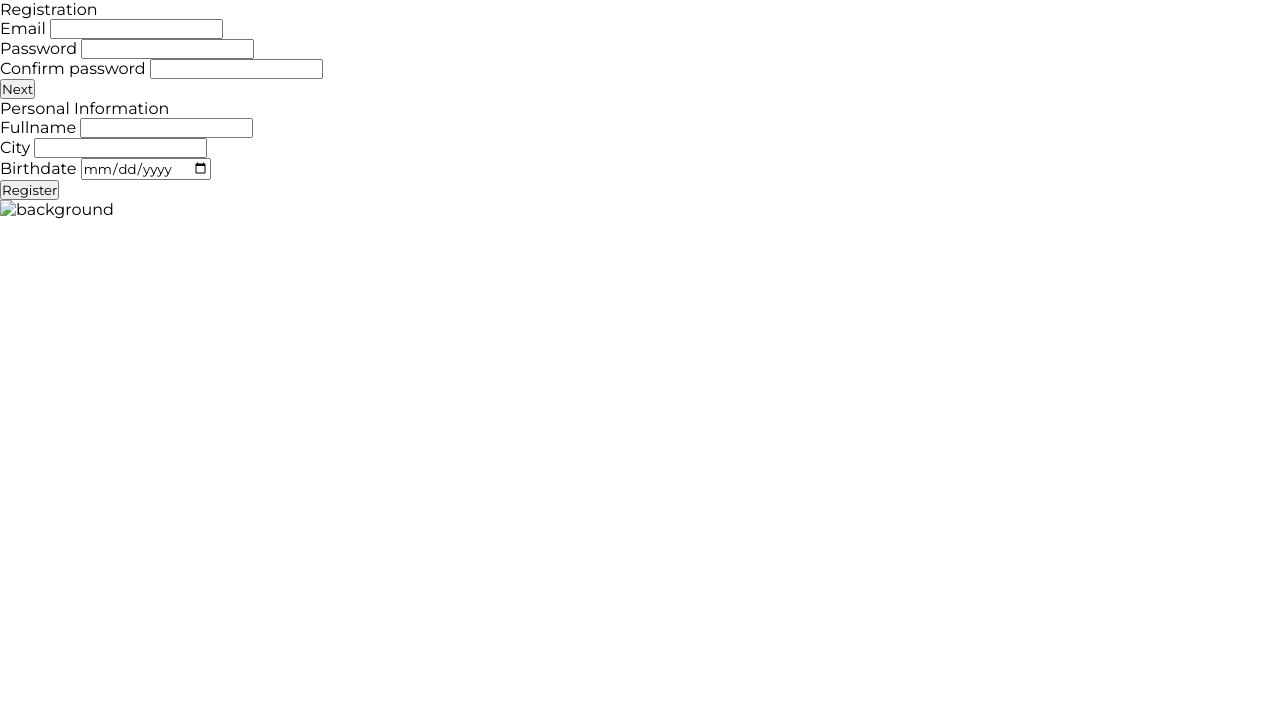
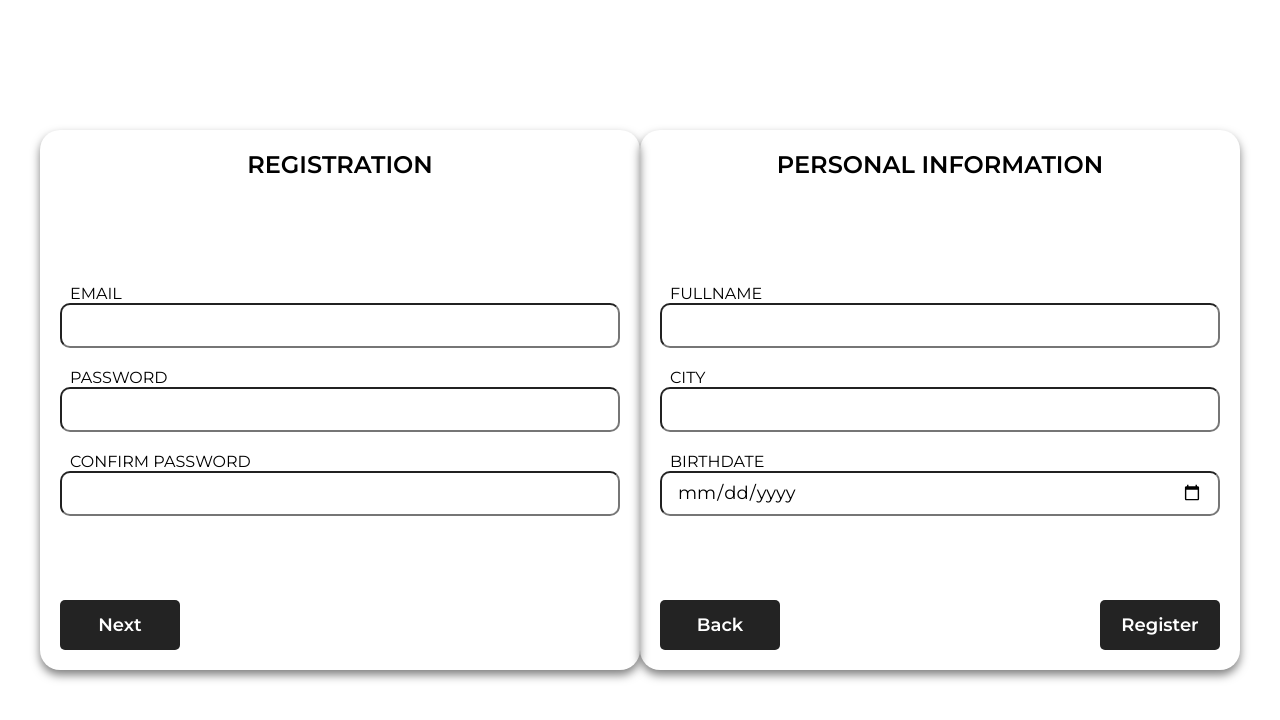
Before and after one commit to AsmrS4/Registration-form, a plain HTML site: page index.html in a window 1280 px wide. Drawn offline with Linux system fonts and the light colour scheme.

Commit message:
добавил стилей для формы регисрации

```diff
--- a/index.html
+++ b/index.html
@@ -10,9 +10,9 @@
 <body>
     <div class="registration">
         <div class="container">
-            <div class="registration-form first">
+            <div class="registration-form" id="first-form">
                 <div class="title">Registration</div>
-                <div class="registration-form">
+                <div class="registration-fields">
                     <div class="field">
                         <span>Email</span>
                         <input name="email">
@@ -30,9 +30,9 @@
                     <button class="button" name="next-btn">Next</button>
                 </div>
             </div>
-            <div class="registration-form second">
+            <div class="registration-form" id="second-form">
                 <div class="title">Personal Information</div>
-                <div class="registration-form">
+                <div class="registration-fields">
                     <div class="field">
                         <span>Fullname</span>
                         <input name="fullName">
@@ -46,11 +46,12 @@
                         <input name="birthdate" type="date">
                     </div>
                 </div>
+
                 <div class="registration-btn">
+                    <button class="button" name="back-btn">Back</button>
                     <button class="button" name="register-btn">Register</button>
                 </div>
             </div>
-            <img class="background-image" src="" alt="background">
         </div>
     </div>
     <script src="./script.js"></script>
--- a/styles/styles.css
+++ b/styles/styles.css
@@ -6,3 +6,84 @@
     box-sizing: border-box;
     font-family: 'Montserrat', sans-serif;
 }
+.container {
+    max-width: 1200px;
+    height: 100vh;
+    margin: 0 auto;
+    display: flex;
+    align-items: center;
+    justify-content: center;
+}
+.registration-form {
+    box-sizing: border-box;
+    padding: 20px;
+    max-width: 768px;
+    height: 540px;
+    width: 100%;
+    display: flex;
+    flex-direction: column;
+    box-shadow: 0px 5px 10px 0px rgba(0, 0, 0, 0.5);
+    align-items: center;
+    justify-content: space-between;
+    border-radius: 20px;
+}
+.registration-fields {
+    width: 100%;
+    display: flex;
+    flex-direction: column;
+    align-items: center;
+    justify-content: center;
+
+}
+.field {
+    margin-top: 20px;
+    width: 100%;
+    display: flex;
+    flex-direction: column;
+    justify-content: space-between;
+}
+.field input {
+    width: 100%;
+    height: 45px;
+    padding: 10px 15px;
+    border-radius: 10px;
+    font-size: 18px;
+}
+.field span {
+    margin-left: 10px;
+    text-transform: uppercase;
+    font-size: 16px;
+    font-weight: 400;
+}
+.title {
+    text-transform: uppercase;
+    font-size: 24px;
+    font-weight: 600;
+}
+.registration-btn {
+    display: flex;
+    flex-direction: row;
+    justify-content: space-between;
+    align-items: center;
+    width: 100%;
+}
+.registration-btn .button {
+    text-align: center;
+    box-sizing: border-box;
+    border: none;
+    font-size: 18px;
+    font-weight: 600;
+    color: #fff;
+    background-color: #232323;
+    width: 120px;
+    padding: 5px 15px;
+    height: 50px;
+    cursor: pointer;
+    border-radius: 5px;
+    transition: all 300ms ease-out;
+}
+.registration-btn .button:hover {
+    background-color: gold;
+    color: #232323;
+
+}
```
